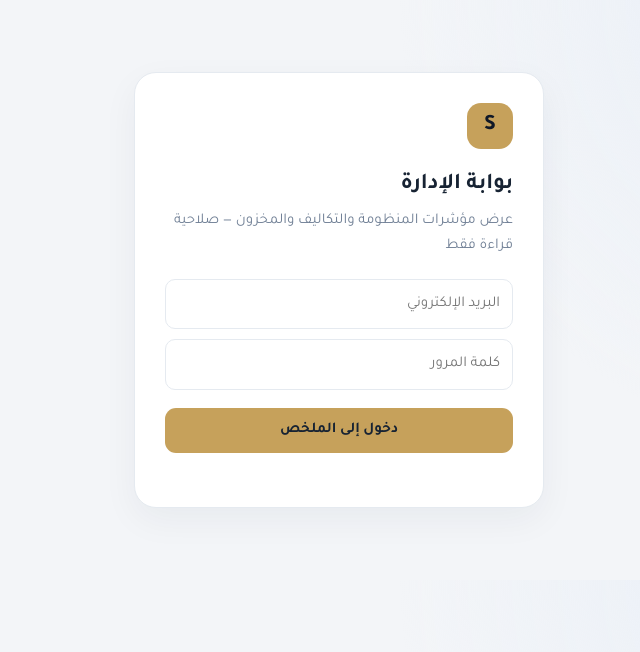
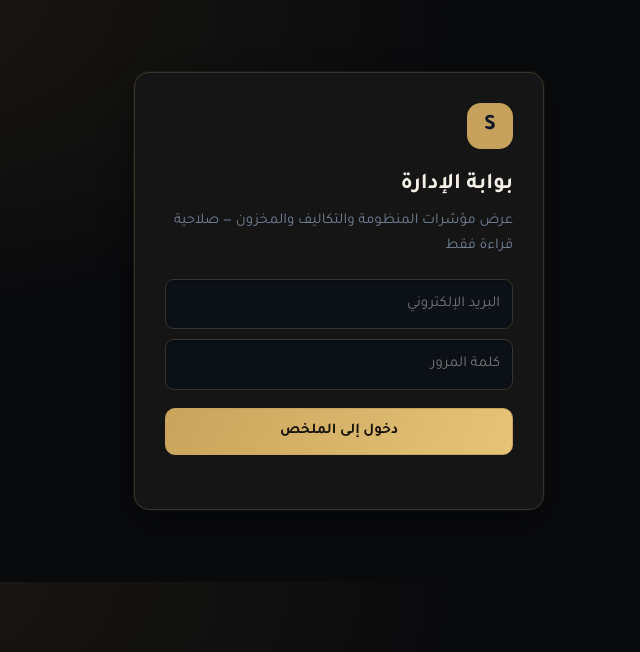
Before and after one commit to githup29333/store-system, a plain HTML site: page admin.html in a window 1280 px wide. Shown: the whole page, without its empty margins (301-941 px from the left). Drawn offline with Linux system fonts and the light colour scheme.

Commit message:
design: apply Ebreaze black and gold theme across all pages

```diff
--- a/admin.html
+++ b/admin.html
@@ -1,6 +1,7 @@
 <!doctype html>
 <html lang="ar" dir="rtl">
 <head>
+<script src="hotel-theme.js"></script>
 <meta charset="utf-8"><meta name="viewport" content="width=device-width,initial-scale=1">
 <meta name="robots" content="noindex,nofollow">
 <meta name="theme-color" content="#101827">
@@ -175,6 +176,7 @@ function barRows(el,rows,suffix){
  el.innerHTML=rows.map(x=>'<div class="barrow"><span>'+esc(x.label)+'</span><div class="track"><div class="fill" style="width:'+Math.max(1,x.value/max*100)+'%"></div></div><span class="amount">'+esc(x.display||x.value)+esc(suffix||'')+'</span></div>').join('');
 }
 function render(){
+ if(window.applyHotelTheme)window.applyHotelTheme($('#hotel').value||APP_USER?.hotel_code||'EBR');
  const selected=$('#hotel').value,hotels=DATA.hotels.filter(h=>!selected||h.code===selected);
  const orders=DATA.orders.filter(x=>!selected||x.hotel===selected),deliveries=DATA.deliveries.filter(x=>!selected||x.hotel===selected);
  const sent=deliveries.filter(d=>d.status==='sent'&&d.dept!=='ALL'&&!String(d.code||'').startsWith('BATCH|'));
```
